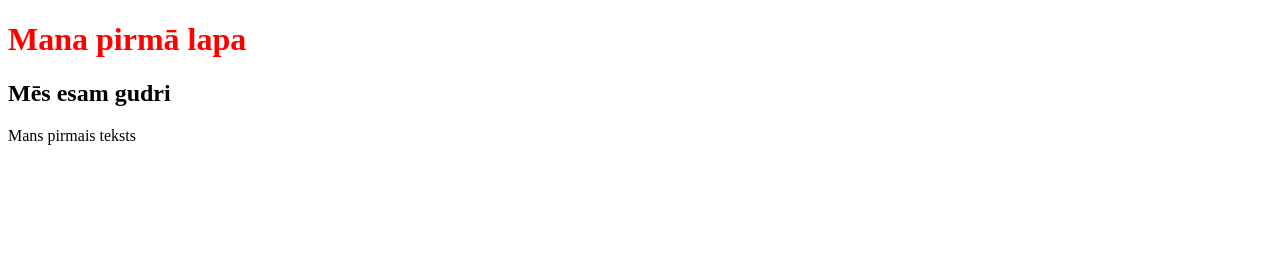
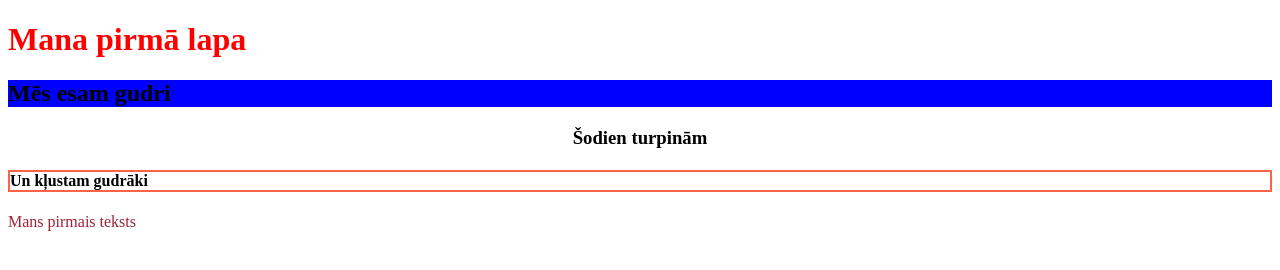
Before and after one commit to inesele/webpage, a plain HTML site: page index.html in a window 1280 px wide. Drawn offline with Linux system fonts and the light colour scheme.

Commit message:
Update index.html

```diff
--- a/index.html
+++ b/index.html
@@ -2,9 +2,11 @@
 <html>
 <body>
 
-  <h1 style=color:red;>Mana pirmā lapa</h1>
-  <h2>Mēs esam gudri</h2>
-  <p>Mans pirmais teksts</p>
+  <h1 style="color:red;">Mana pirmā lapa</h1>
+  <h2 style="background-color:blue">Mēs esam gudri</h2>
+  <h3 style="text-align:center">Šodien turpinām</h3>
+  <h4 style="border:2px solid Tomato;">Un kļustam gudrāki</h4>
+  <p style="color:#9D2235;">Mans pirmais teksts</p>
 
 </body>
 </html>
```
